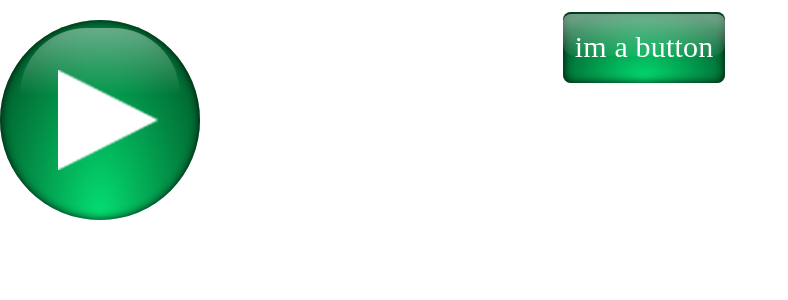
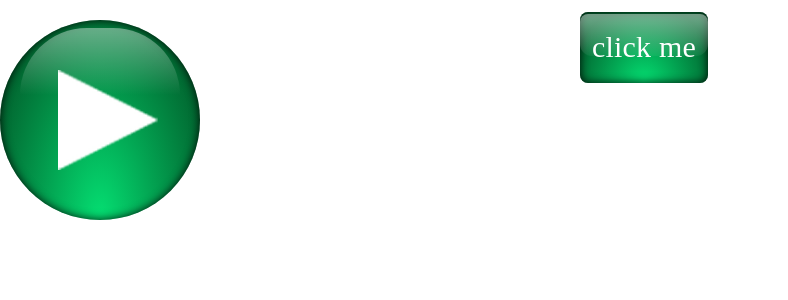
Before and after one commit to 3boodyy96/.AnyMedia-project, a React (Vite) app: page / in a window 1280 px wide. Shown: the top 300 px of the page, without its empty margins (0-788 px from the left). Built offline with nearby package versions, Linux system fonts and the light colour scheme; a web font is replaced by a local one.

Commit message:
:3 maybe the last update for the btns

```diff
--- a/src/App.jsx
+++ b/src/App.jsx
@@ -4,7 +4,7 @@ export default function App() {
   return (
     <div className='justify-center gap-2 flex items-center'>
       <RoundedButton imgSrc="./src/assets/video-icon.png" altText="video"/>
-      <NormalButton width="100px" height="500px"/>
+      <NormalButton w="1px" h="1px" text="click me"/>
     </div>
   )
 }
--- a/src/components/normalButton.jsx
+++ b/src/components/normalButton.jsx
@@ -1,4 +1,4 @@
-function NormalButton({ width = width, height = height }) {
+function NormalButton({ w = w, h = h ,text = text}) {
     return (
         <div
             id="container"
@@ -9,7 +9,7 @@ function NormalButton({ width = width, height = height }) {
             <button
                 className="
                 normalButton
-                w-${width} h-${height}
+                w-${w} h-${h}
                 p-3
                 text-white text-lg break-after-all
                 bg-radial-[at_50%_100%] from-green-400 to-green-800 to-80%
@@ -23,7 +23,7 @@ function NormalButton({ width = width, height = height }) {
                 after:justify-center after:items-center after:absolute after:inset-x-0 after:h-3/5 after:w-full after:bg-gradient-to-t after:from-white/5 after:to-white/45 after:rounded-b-xl after:rounded-t-lg after:content-['']
             "
             >
-                im a button
+                {text}
             </button>
         </div>
     );
```
